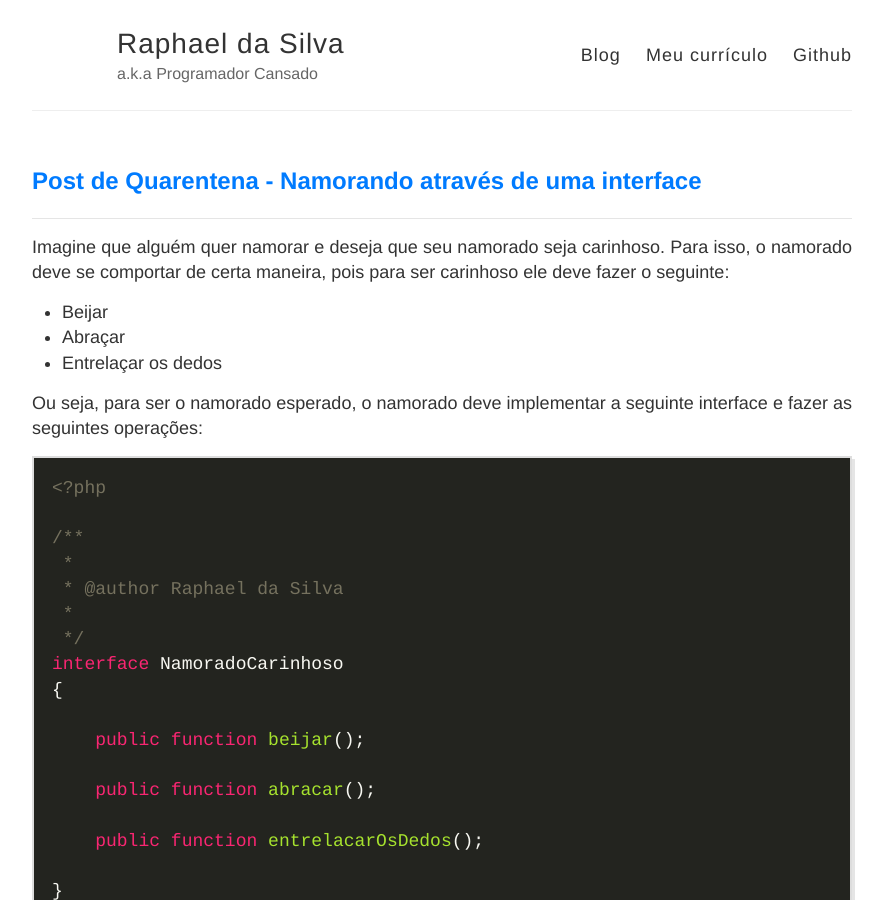
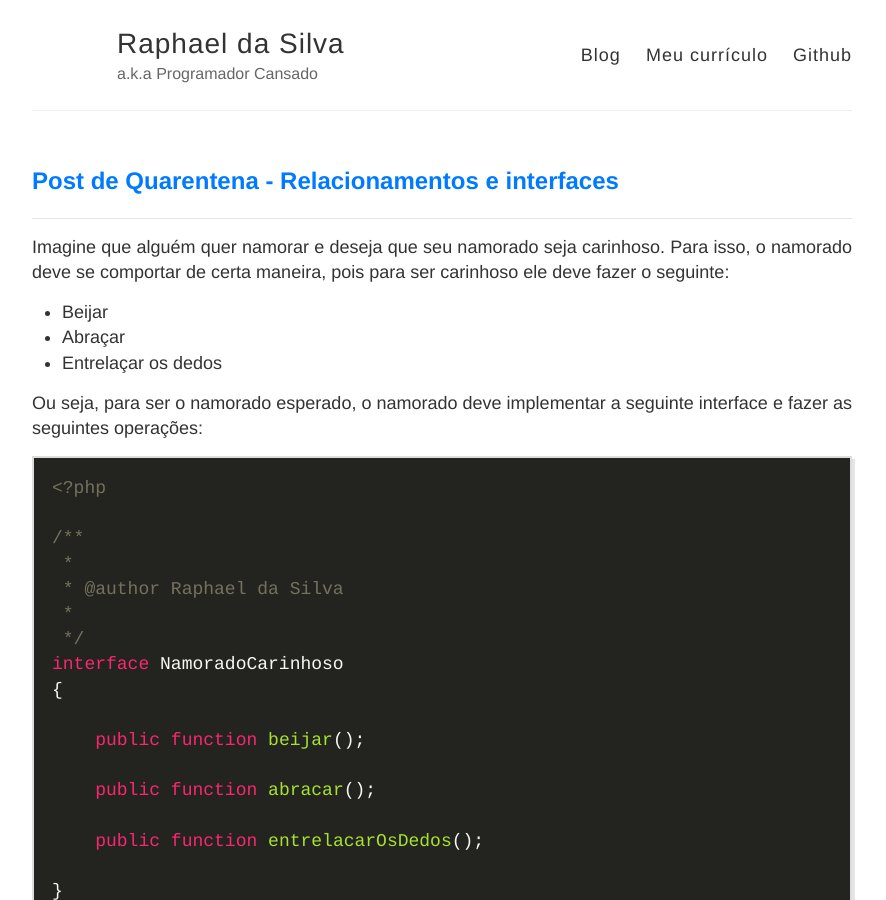
Before and after one commit to raphael-da-silva/raphael-da-silva.github.io, a Jekyll site: the page built from _posts/2020-04-08-relacionamentos-com-interfaces.md, in a window 1280 px wide and 900 px high. Shown: the whole window, without its empty margins (198-1084 px from the left). Built offline with Jekyll 4.4.1, drawn with Linux system fonts in a browser that asks for light colours; nearby versions of some CDN libraries.

Commit message:
Revisão em título de post

```diff
--- a/_posts/2020-04-08-namorando-com-interfaces.md
+++ b/_posts/2020-04-08-relacionamentos-com-interfaces.md
@@ -1,6 +1,6 @@
 ---
 layout: post
-title: Post de Quarentena - Namorando através de uma interface
+title: Post de Quarentena - Relacionamentos e interfaces
 ---
 
 Imagine que alguém quer namorar e deseja que seu namorado seja carinhoso. Para isso, o namorado deve se comportar de certa maneira, pois para ser carinhoso ele deve fazer o seguinte:
```
